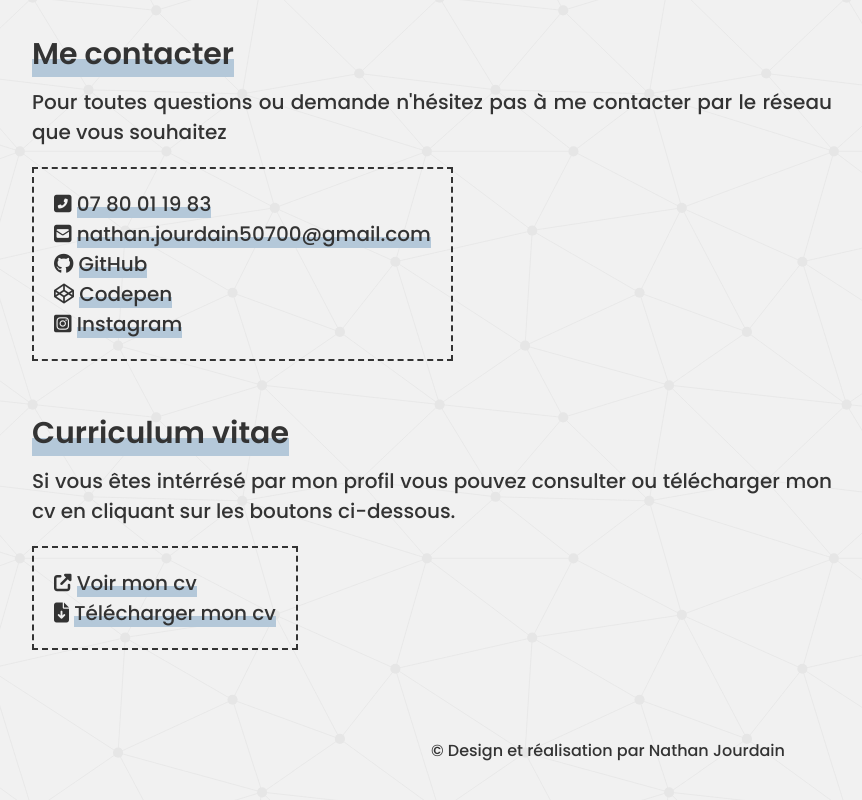
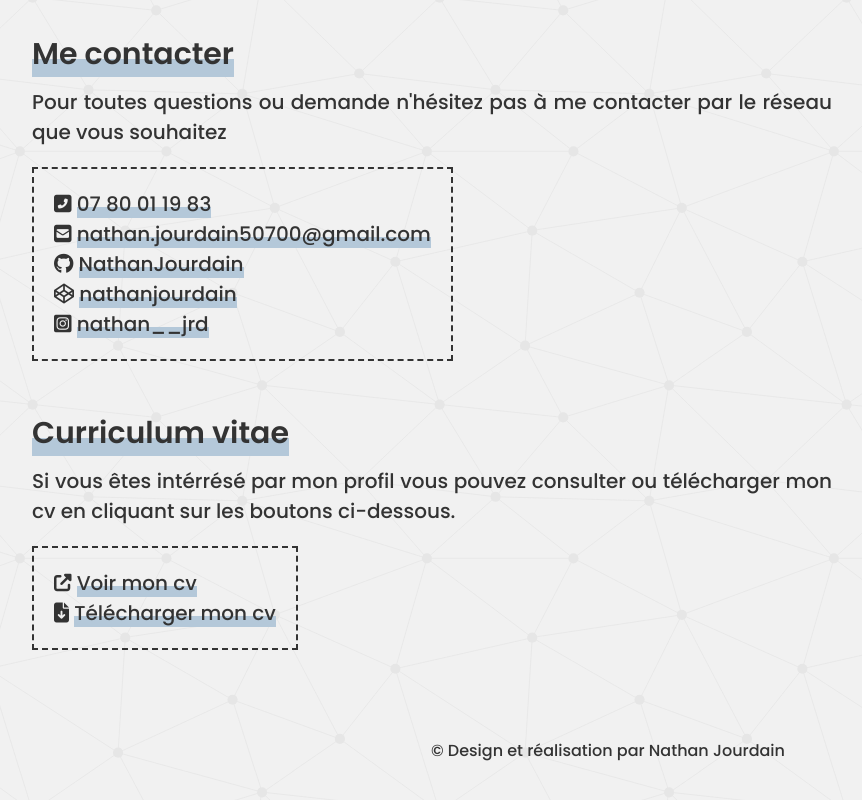
Before and after one commit to NathanJourdain/Portfolio, a plain HTML site: page index.html in a window 1280 px wide. Shown: the part 1671-2471 px from the top of the page, without its empty margins (32-894 px from the left). Drawn offline with Linux system fonts and the light colour scheme.

Commit message:
fix reseaux

```diff
--- a/index.html
+++ b/index.html
@@ -103,25 +103,25 @@
             <h2 class="accent">Me contacter</h2>
             <p>Pour toutes questions ou demande n'hésitez pas à me contacter par le réseau que vous souhaitez</p>
             <address>
-                <a href="tel:+33780011983">
+                <a href="tel:+33780011983" title="Mon numéro de téléphone">
                     <i class="fa-solid fa-square-phone-flip"></i>
                     <span class="accent">07 80 01 19 83</span>
                 </a>
-                <a href="mailto:nathan.jourdain50700@gmail.com">
+                <a href="mailto:nathan.jourdain50700@gmail.com" title="Mon adresse mail">
                     <i class="fa-solid fa-square-envelope"></i>
                     <span class="accent">nathan.jourdain50700@gmail.com</span>
                 </a>
-                <a href="https://github.com/NathanJourdain" target="blank">
+                <a href="https://github.com/NathanJourdain" target="blank" title="Mon profil GitHub">
                     <i class="fa-brands fa-github"></i>
-                    <span class="accent">GitHub</span>
+                    <span class="accent">NathanJourdain</span>
                 </a>
-                <a href="https://codepen.io/nathanjourdain" target="blank">
+                <a href="https://codepen.io/nathanjourdain" target="blank" title="Mon profil Codepen">
                     <i class="fa-brands fa-codepen"></i>
-                    <span class="accent">Codepen</span>
+                    <span class="accent">nathanjourdain</span>
                 </a>
-                <a href="https://instagram.com/nathan__jrd" target="blank">
+                <a href="https://instagram.com/nathan__jrd" target="blank" title="Mon profil Instagram">
                     <i class="fa-brands fa-instagram-square"></i>
-                    <span class="accent">Instagram</span>
+                    <span class="accent">nathan__jrd</span>
                 </a>
 
             </address>
```
